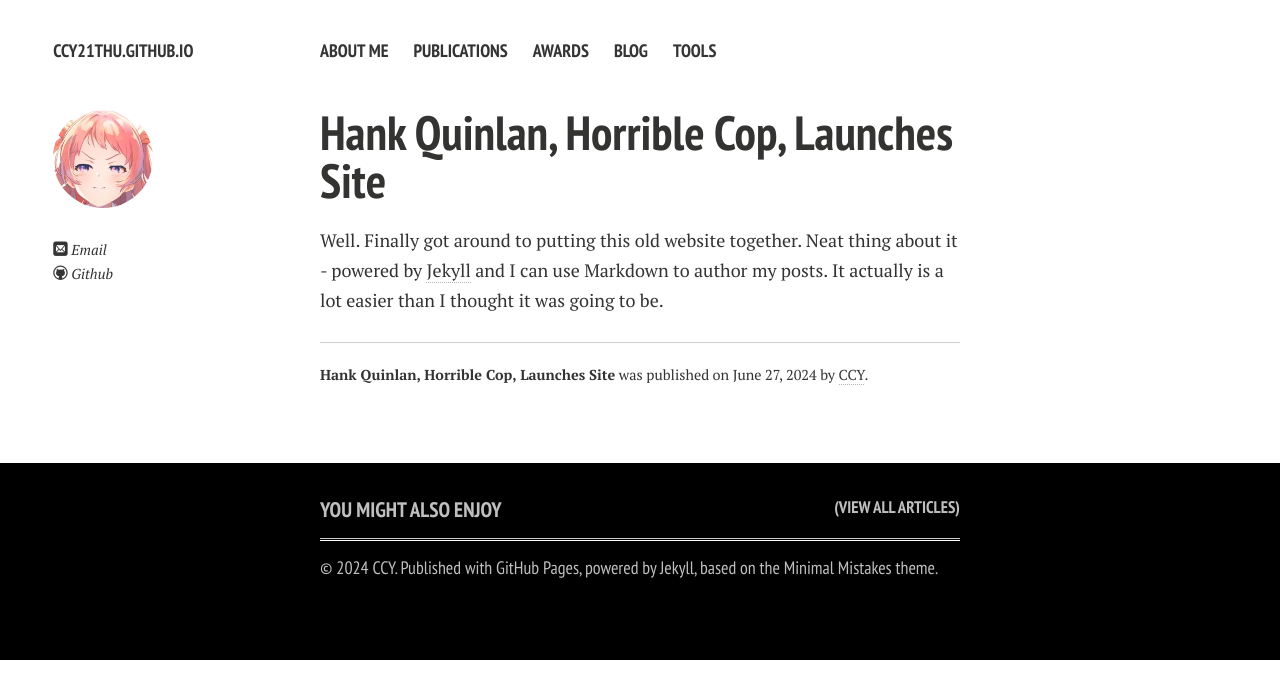
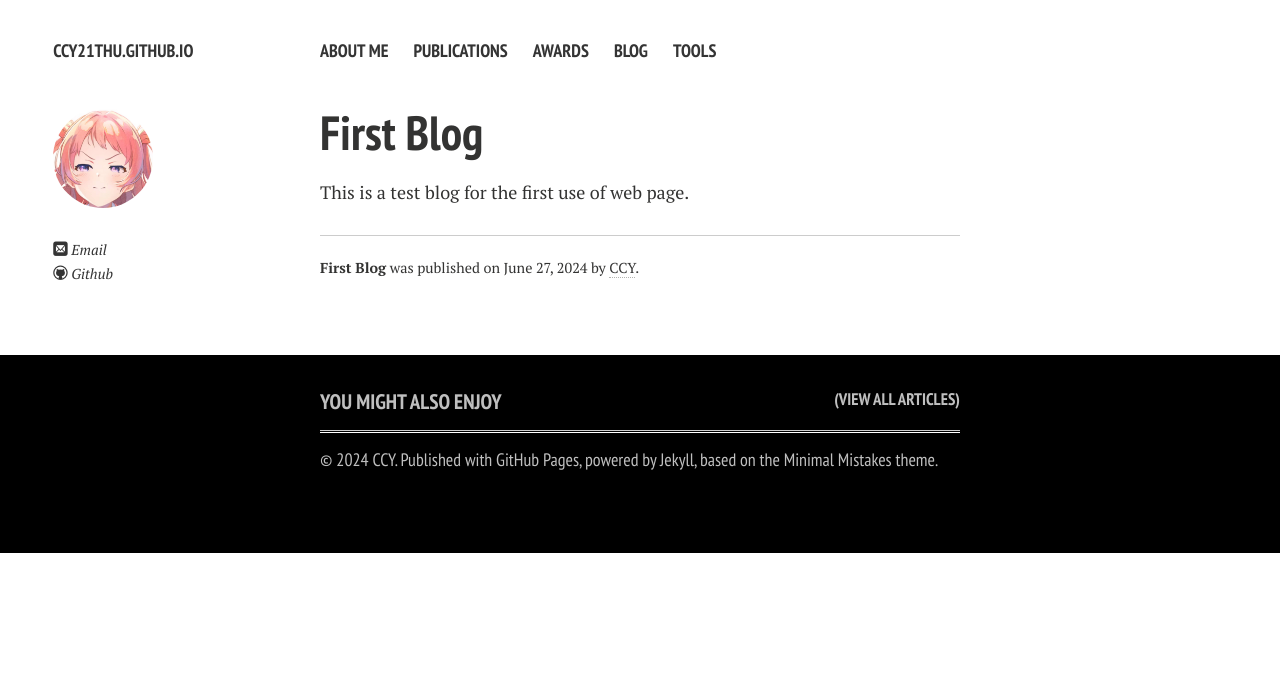
Before and after one commit to ccy23thu/ccy21thu.github.io, a Jekyll site: the page built from _posts/daily/2024-06-27-firstBlog.md, in a window 1280 px wide. Shown: the top 699 px of the page. Built offline with Jekyll 4.4.1, drawn with Linux system fonts in a browser that asks for light colours; nearby versions of some CDN libraries; comment, search, counter and statistics services are not loaded; a style sheet for code colours, icons or effects is not loaded.

Commit message:
Update 2024-06-27-firstBlog.md

```diff
--- a/_posts/daily/2024-06-27-firstBlog.md
+++ b/_posts/daily/2024-06-27-firstBlog.md
@@ -1,8 +1,8 @@
 ---
 layout: post
-title: "Hank Quinlan, Horrible Cop, Launches Site"
+title: "First Blog"
 date: 2024-6-27
 categories: daily
 ---
 
-Well. Finally got around to putting this old website together. Neat thing about it - powered by [Jekyll](http://jekyllrb.com) and I can use Markdown to author my posts. It actually is a lot easier than I thought it was going to be.
+This is a test blog for the first use of web page.
```
